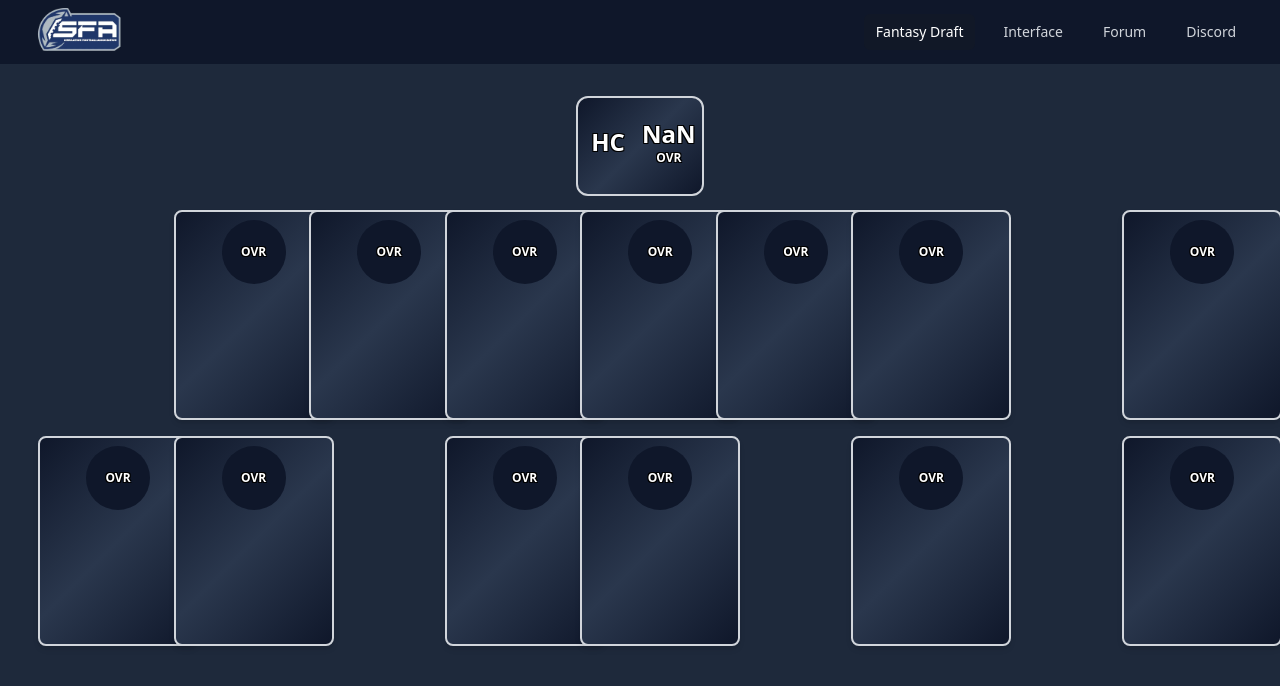
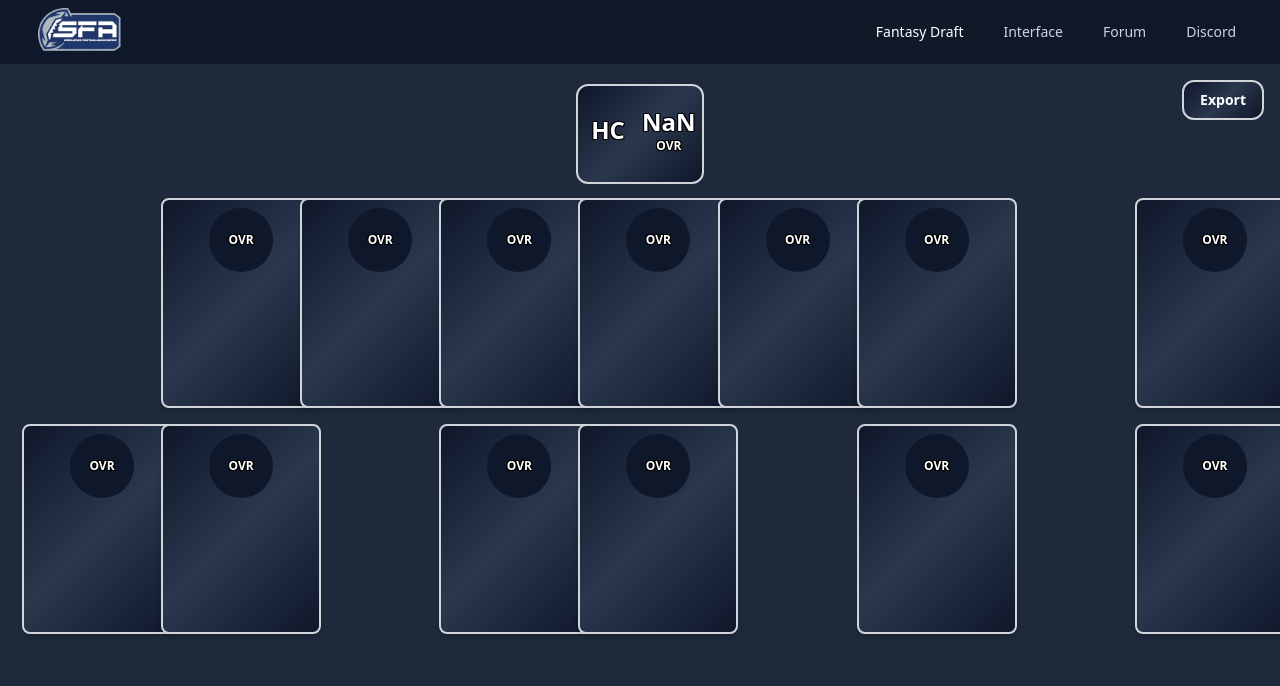
Before and after one commit to Kirbskol/simnfl-fantasy, a React (Vite) app: page /roster in a window 1280 px wide. Shown: the top 686 px of the page. Built offline with nearby package versions, Linux system fonts and the light colour scheme.

Commit message:
Add export button to Roster.jsx and adjust margins
Export button added to roster page but not functional as yet, styled
correctly.
Margins adjusted so coach card sits in line with export button

```diff
--- a/src/components/Roster.jsx
+++ b/src/components/Roster.jsx
@@ -19,8 +19,9 @@ const Roster = () => {
     })
 
     return (
-        <div className="p-8 text-center">
-            <div className="flex items-center justify-center">
+        <div className="p-4 text-right">
+            <button class="border-2 border-gray-300 bg-shiny-dark-blue hover:bg-shiny-gold hover:text-blue-950 text-white text-sm font-bold mt-0 py-2 px-4 rounded-xl">Export</button>
+            <div className="flex items-center -mt-9 justify-center">
                 <div className={`text-2xl font-bold border-2 border-gray-300 mb-2 p-3 w-32 h-26 rounded-xl ${avgOVR >= 80 ? 'bg-shiny-gold text-white' : 'bg-shiny-dark-blue text-white'} text-outline-black flex items-center justify-center`}>
                     <div className="text-2xl font-bold mb-2 p-3 w-16 h-16 text-white text-outline-black flex flex-col items-center justify-center">
                         HC
```
